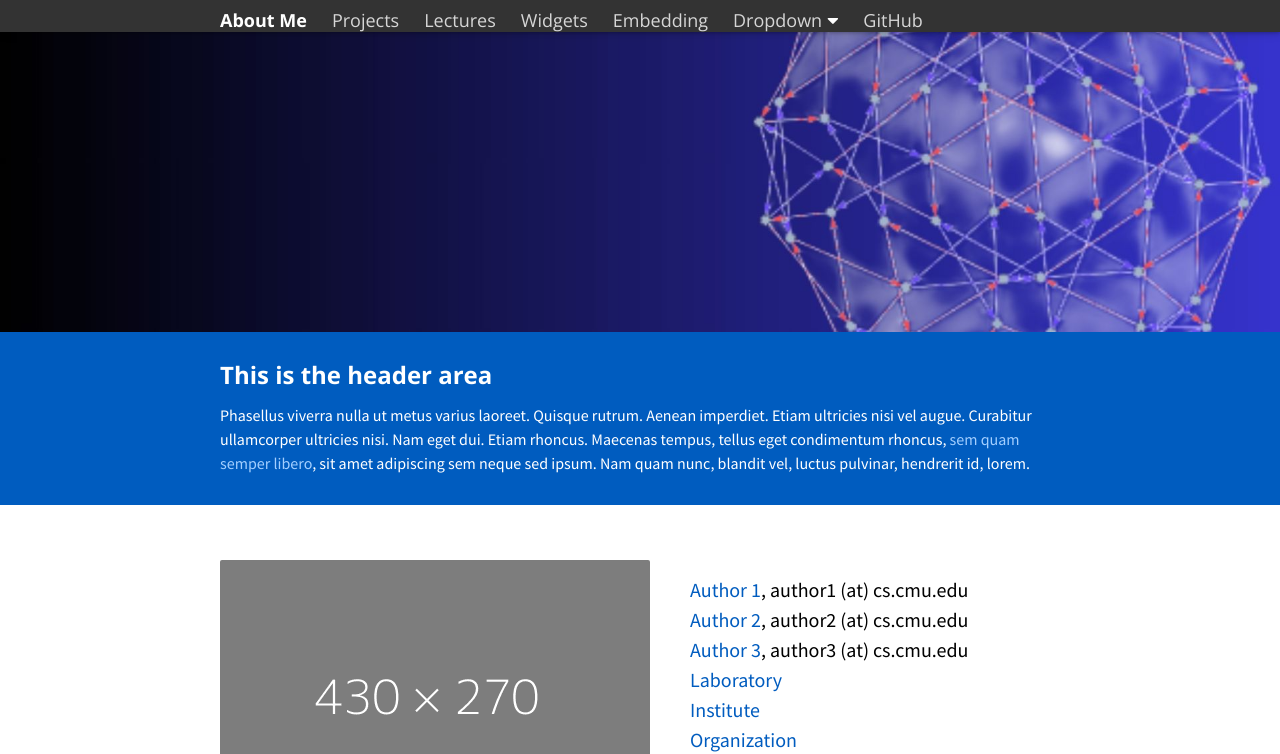
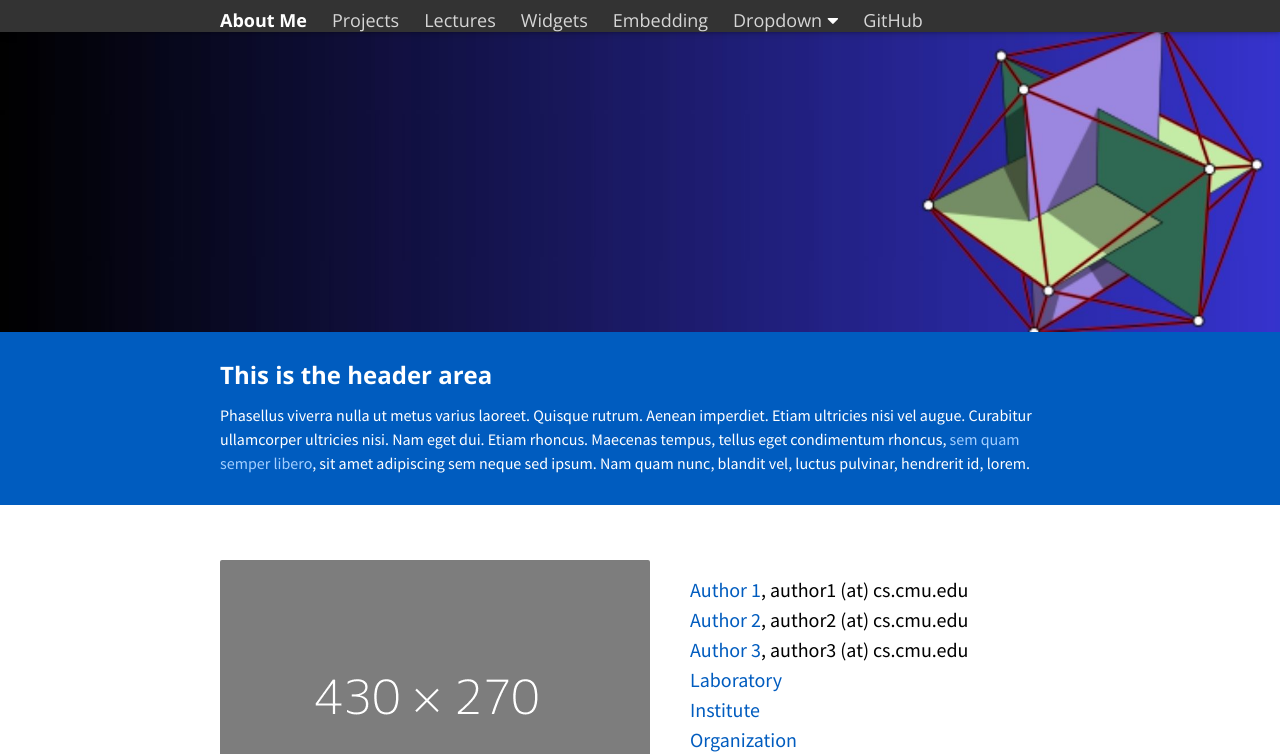
Before and after one commit to baldwin-ryan/baldwin-ryan.github.io, a plain HTML site: page index.html in a window 1280 px wide. Shown: the part 53-807 px from the top of the page. Drawn offline with nearby package versions, Linux system fonts and the light colour scheme.

Commit message:
Added some website stuffs

```diff
--- a/index.html
+++ b/index.html
@@ -28,7 +28,7 @@
   <div class="content-container">
     <!-------------------------------------------------------------------------------------------->
     <!--Start Header-->
-    <div class="banner" style="background: url('img/Cayley_graph_of_Alternating_Group_A5.jpg') no-repeat center; background-size: cover; height: 300px;"></div>
+    <div class="banner" style="background: url('img/Cayley-diagram.jpg.jpg') no-repeat center; background-size: cover; height: 300px;"></div>
     <div class="banner">
       <div class="banner-table flex-column">
         <div class="flex-row">
```
Also changed, not shown: img/Untitled design (1).jpg (deleted).
